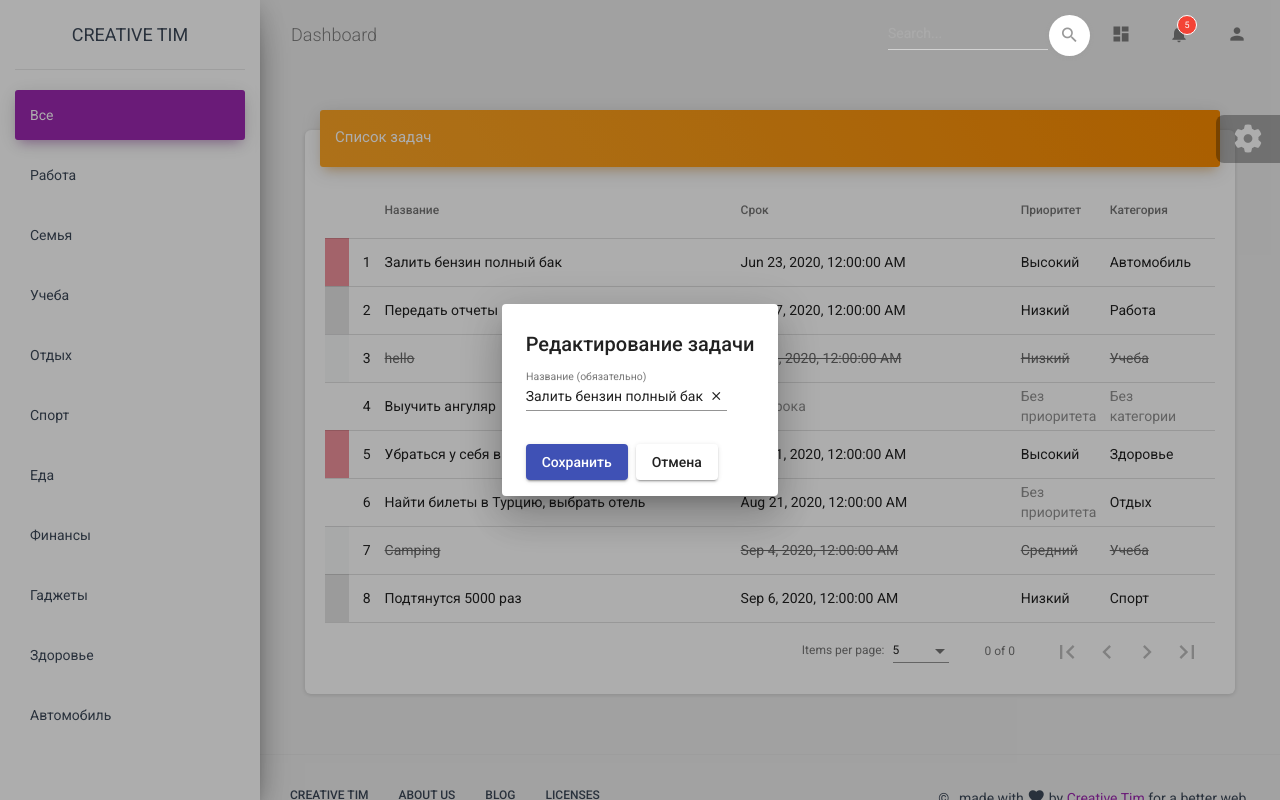
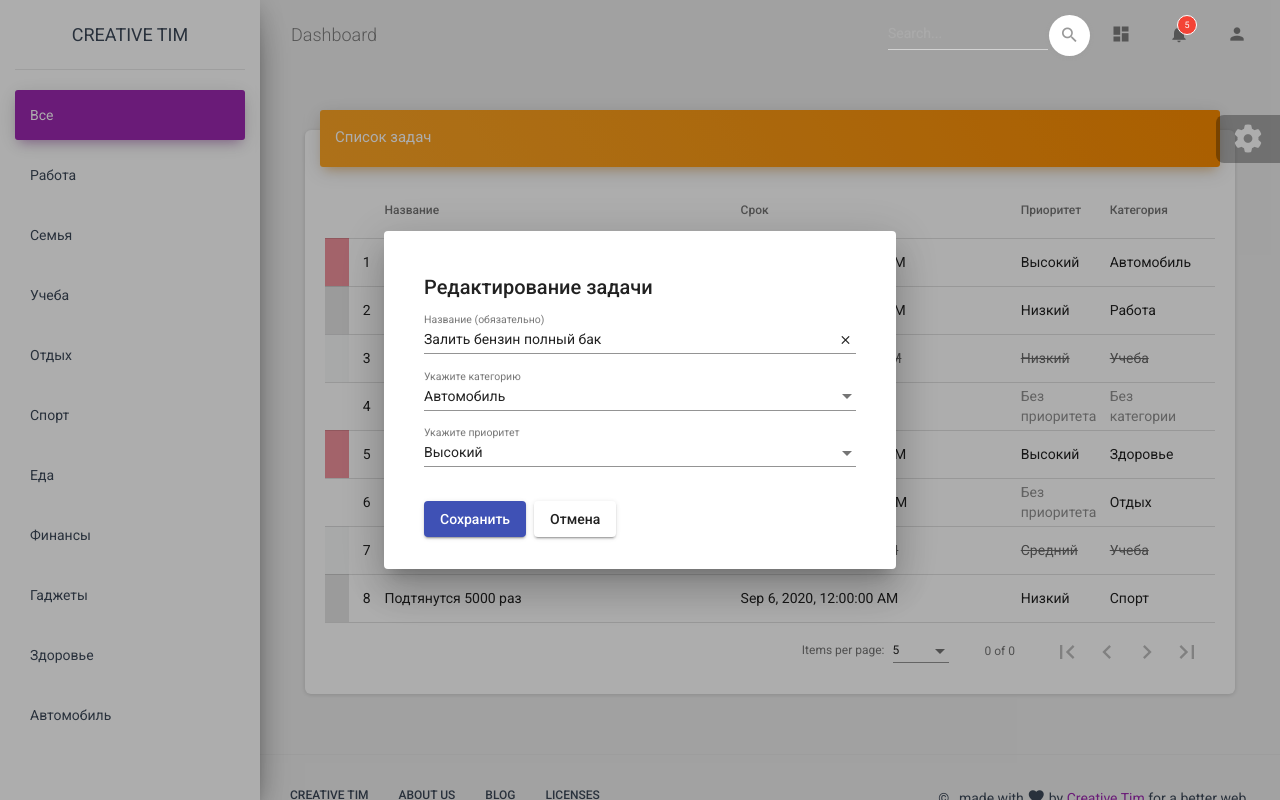
Before and after one commit to bekanur98/angular-todo, an Angular app: page / in a window 1280 px wide. Both pictures are taken after a click on the element "Залить бензин полный бак". Built offline with nearby package versions, Linux system fonts and the light colour scheme.

Commit message:
added update option for category and priority

```diff
--- a/src/app/app.component.ts
+++ b/src/app/app.component.ts
@@ -19,7 +19,6 @@ export class AppComponent implements OnInit {
 
   ngOnInit(): void {
     this.dataHandler.getAllCategories().subscribe(categories => this.categories = categories);
-
     this.onSelectCategory(null); // show all task
   }
 
@@ -56,6 +55,7 @@ export class AppComponent implements OnInit {
         this.tasks = tasks;
       });
     });
+
   }
 
 
--- a/src/app/app.module.ts
+++ b/src/app/app.module.ts
@@ -17,6 +17,8 @@ import {FormsModule} from '@angular/forms';
 import {MatInputModule} from '@angular/material/input';
 import {MatIconModule} from '@angular/material/icon';
 import {MatButtonModule} from '@angular/material/button';
+import {MatOptionModule} from '@angular/material/core';
+import {MatSelectModule} from '@angular/material/select';
 
 @NgModule({
   declarations: [
@@ -38,7 +40,9 @@ import {MatButtonModule} from '@angular/material/button';
     FormsModule,
     MatInputModule,
     MatIconModule,
-    MatButtonModule
+    MatButtonModule,
+    MatOptionModule,
+    MatSelectModule
   ],
   providers: [],
   entryComponents: [
--- a/src/app/data/dialog/edit-task-dialog/edit-task-dialog.component.html
+++ b/src/app/data/dialog/edit-task-dialog/edit-task-dialog.component.html
@@ -21,6 +21,24 @@
     </button>
   </mat-form-field>
 
+  <mat-form-field>
+    <mat-label>Укажите категорию</mat-label>
+
+    <mat-select [(ngModel)]="tmpCategory">
+      <mat-option [value]="null">Без категории</mat-option>
+      <mat-option *ngFor="let category of categories" [value]="category"> {{category.title}} </mat-option>
+    </mat-select>
+  </mat-form-field>
+
+  <mat-form-field>
+    <mat-label>Укажите приоритет</mat-label>
+
+    <mat-select [(ngModel)]="tmpPriority">
+      <mat-option [value]="null">Без приоритета</mat-option>
+      <mat-option *ngFor="let priority of priorities" [value]="priority"> {{priority.title}} </mat-option>
+    </mat-select>
+  </mat-form-field>
+
 </mat-dialog-content>
 
 <mat-dialog-actions>
--- a/src/app/data/dialog/edit-task-dialog/edit-task-dialog.component.ts
+++ b/src/app/data/dialog/edit-task-dialog/edit-task-dialog.component.ts
@@ -2,6 +2,8 @@ import {Component, Inject, OnInit} from '@angular/core';
 import {MAT_DIALOG_DATA, MatDialog, MatDialogRef} from '@angular/material/dialog';
 import {Task} from '../../../model/Task';
 import {DataHandlerService} from '../../../service/data-handler.service';
+import {Category} from '../../../model/Category';
+import {Priority} from '../../../model/Priority';
 
 @Component({
   selector: 'app-edit-task-dialog',
@@ -20,16 +22,27 @@ export class EditTaskDialogComponent implements OnInit {
 
   dialogTitle: string;
   task: Task;
+  categories: Category[];
+  priorities: Priority[];
   tmpTitle: string;
+  tmpCategory: Category;
+  tmpPriority: Priority;
 
   ngOnInit() {
     this.task = this.data[0];
     this.dialogTitle = this.data[1];
     this.tmpTitle = this.task.title;
+    this.tmpCategory = this.task.category;
+    this.tmpPriority = this.task.priority;
+
+    this.dataHandler.getAllCategories().subscribe(items => this.categories = items);
+    this.dataHandler.getAllPriorities().subscribe( items => this.priorities = items);
   }
 
   onConfirm() {
     this.task.title = this.tmpTitle;
+    this.task.category = this.tmpCategory;
+    this.task.priority = this.tmpPriority;
 
     this.dialogRef.close(this.task);
   }
--- a/src/app/views/categories/categories.component.ts
+++ b/src/app/views/categories/categories.component.ts
@@ -23,7 +23,7 @@ export class CategoriesComponent implements OnInit {
   }
 
   ngOnInit(): void {
-    // this.dataHandler.getAllCategories().subscribe(categories => this.categories = categories);
+    this.showTasksByCategory(undefined);
   }
 
   showTasksByCategory(category: Category) {
--- a/src/app/views/tasks/tasks.component.ts
+++ b/src/app/views/tasks/tasks.component.ts
@@ -38,7 +38,6 @@ export class TasksComponent implements OnInit {
   ngOnInit(): void {
 
     this.dataSource = new MatTableDataSource();
-
     this.fillTable();
   }
 
--- a/src/styles.scss
+++ b/src/styles.scss
@@ -42,3 +42,11 @@ body { margin: 0; font-family: Roboto, "Helvetica Neue", sans-serif; }
 .on-point {
   cursor: pointer;
 }
+
+.mat-form-field {
+  width: 100%;
+}
+
+.mat-dialog-container {
+  padding: 40px !important;
+}
```
